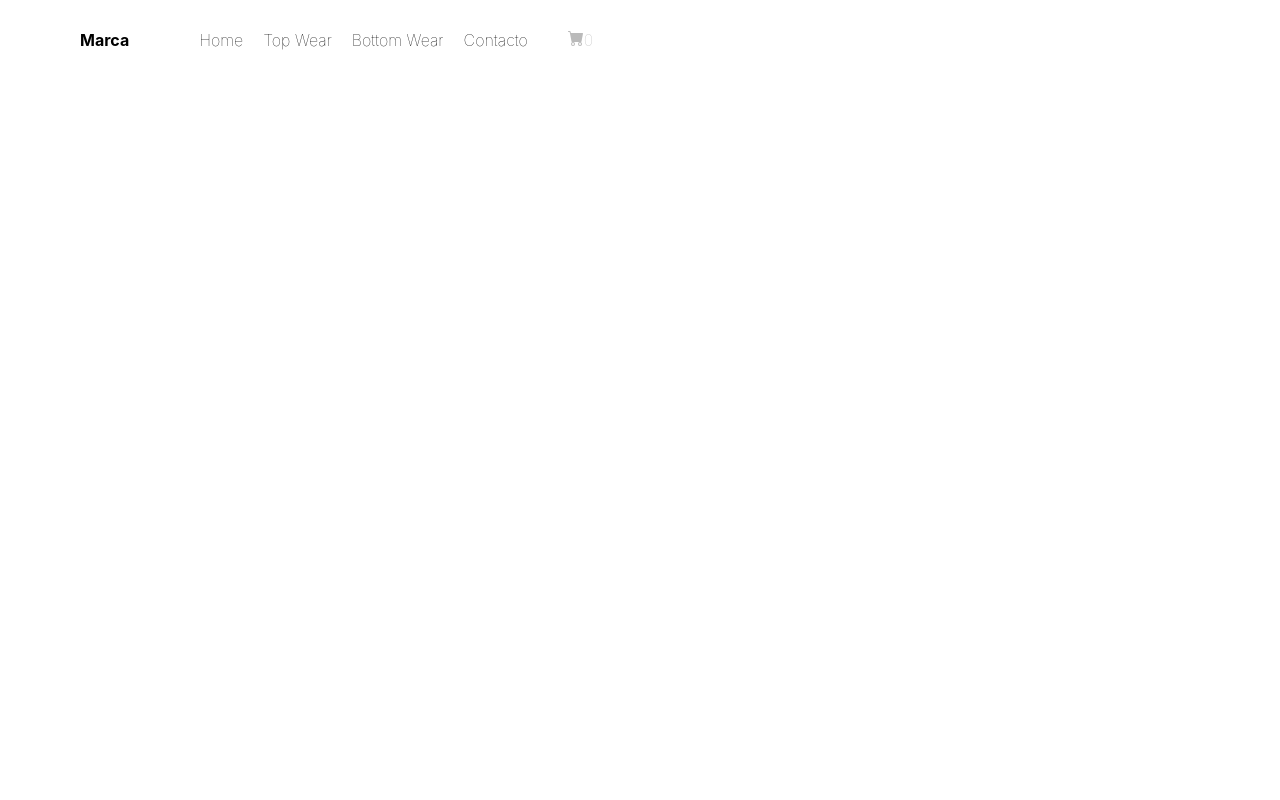
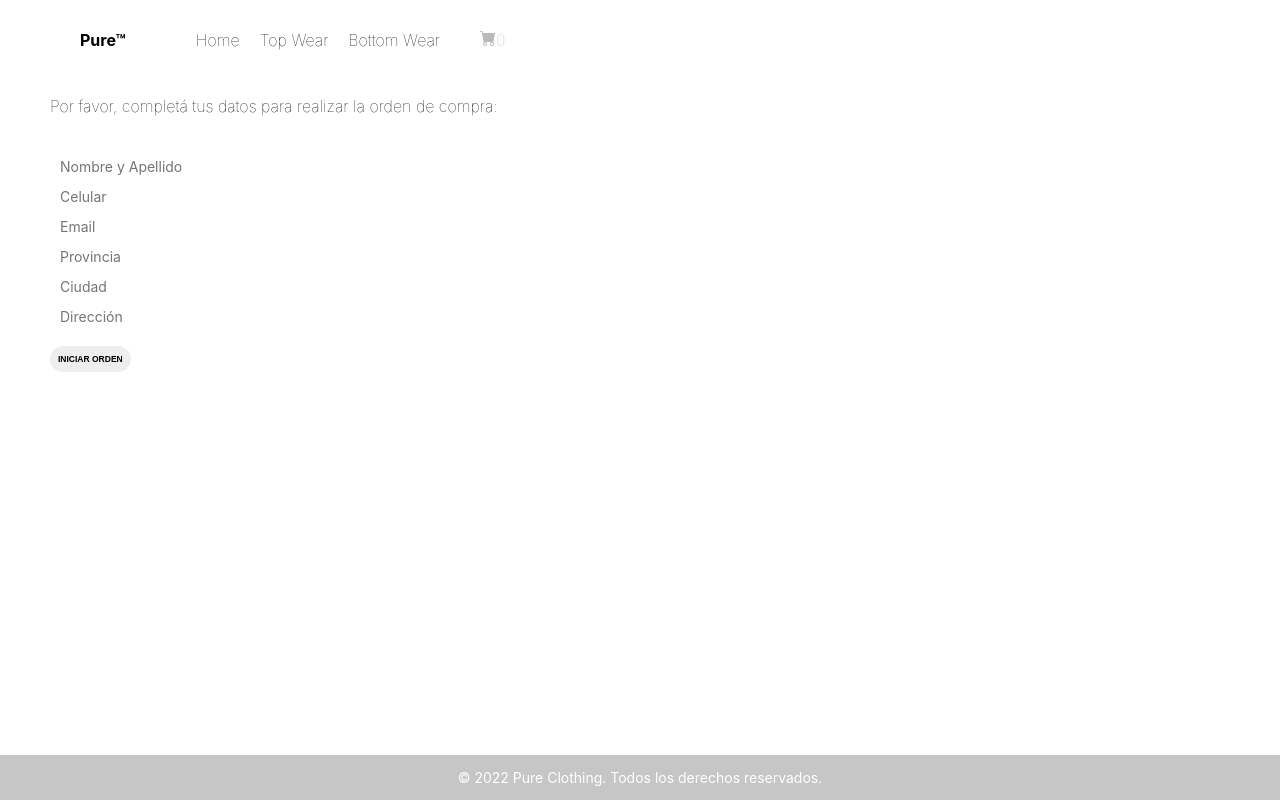
Before and after one commit to dcendoya/e-commerce, a React (Create React App) app: page /checkout in a window 1280 px wide. Built offline with nearby package versions, Linux system fonts and the light colour scheme.

Commit message:
Cambios de estilo en Cart, NavBar

```diff
--- a/src/App.js
+++ b/src/App.js
@@ -1,12 +1,13 @@
 import './App.css';
 import { BrowserRouter, Switch, Route } from 'react-router-dom/cjs/react-router-dom.min';
 import NavBar from './components/NavBar';
+import Footer from './components/Footer';
 import ItemListContainer from './components/ItemListContainer';
 import ItemDetailContainer from './components/ItemDetailContainer';
 import Catalogo from './components/Catalogo';
 import Cart from './components/Cart';
 import CartContext from './components/CartContext';
-import Order from './components/Order';
+import Checkout from './components/Checkout';
 
 function App() {
   return (
@@ -35,11 +36,12 @@ function App() {
                 <Cart />
               </Route>
 
-              {/* ruta orden */}
-              <Route exact path="/order">
-                <Order />
+              {/* ruta checkout */}
+              <Route exact path="/checkout">
+                <Checkout />
               </Route>
-          </Switch>
+            </Switch>
+          <Footer />
         </BrowserRouter>
       </CartContext>
 
--- a/src/components/Cart.jsx
+++ b/src/components/Cart.jsx
@@ -41,10 +41,11 @@ export default function Cart() {
                                     <div className="total-amount">${precioTotal}</div>
                                 </div>
                                 <div className="buttonContainer">
-                                    <Link to={"/order"} className="chekoutButton">Iniciar compra</Link>
+                                    <Link to={"/checkout"} className="chekoutButton">Iniciar compra</Link>
                                 </div>
                             </div>
                     </div>
+                    <div style={{marginTop: "100px"}}></div>
                 </>
             }
         </>
--- a/src/components/Order.jsx
+++ b/src/components/Checkout.jsx
@@ -2,9 +2,9 @@ import React, { useContext, useEffect, useState, useRef } from "react";
 import firebase from "firebase";
 import { contexto } from "./CartContext";
 import { getFirestore } from "../firebase/firebase";
-import "./Order.css";
+import "./Checkout.css";
 
-export default function Order() {
+export default function Checkout() {
 
     const { carrito, clearCart, precioTotal } = useContext(contexto);
 
@@ -60,25 +60,24 @@ export default function Order() {
     return (
 
         <>
-
-            <h3 className="greeting">Por favor, completá tus datos para realizar la orden de compra:</h3>
+            <p className="greeting">Por favor, completá tus datos para realizar la orden de compra:</p>
             <div className="inputContainer">
                 <input type="text" name="nombre" ref={nombreRef} placeholder="Nombre y Apellido" value={val} />
                 <br />
 
-                <input type="text" name="mobile" ref={mobileRef} placeholder="Celular" value={val}/>
+                <input type="text" name="mobile" ref={mobileRef} placeholder="Celular" value={val} />
                 <br />
 
-                <input type="text" name="email" ref={emailRef} placeholder="Email" value={val}/>
+                <input type="text" name="email" ref={emailRef} placeholder="Email" value={val} />
                 <br />
 
-                <input type="text" name="provincia" ref={provinciaRef} placeholder="Provincia" value={val}/>
+                <input type="text" name="provincia" ref={provinciaRef} placeholder="Provincia" value={val} />
                 <br />
 
-                <input type="text" name="ciudad" ref={ciudadRef} placeholder="Ciudad" value={val}/>
+                <input type="text" name="ciudad" ref={ciudadRef} placeholder="Ciudad" value={val} />
                 <br />
 
-                <input type="text" name="direccion" ref={direccionRef} placeholder="Dirección" value={val}/>
+                <input type="text" name="direccion" ref={direccionRef} placeholder="Dirección" value={val} />
                 <br />
 
                 <button onClick={() => handleClick()} className="orderButton">Iniciar orden</button>
@@ -86,10 +85,10 @@ export default function Order() {
 
             <div className="orderIdContainer">
                 {orderId && (
-                <>
-                <p>Tu orden de compra es: <span className="orderId">{orderId}</span></p>
-                <p>¡Gracias por elergirnos!</p>
-                </>)}
+                    <>
+                        <p>Tu orden de compra es: <span className="orderId">{orderId}</span></p>
+                        <p>¡Gracias por elergirnos!</p>
+                    </>)}
             </div>
         </>
     )
--- /dev/null
+++ b/src/components/Footer.css
@@ -0,0 +1,10 @@
+.footer {
+    position: fixed;
+    left: 0;
+    bottom: 0;
+    width: 100%;
+    background-color: #c6c6c6;
+    color: white;
+    text-align: center;
+    font-size: 14px;
+}
--- /dev/null
+++ b/src/components/Footer.jsx
@@ -0,0 +1,12 @@
+import React from "react";
+import "./Footer.css";
+
+export default function Footer (){
+    return (
+        <>
+            <div className="footer">
+                <p>© 2022 Pure Clothing. Todos los derechos reservados.</p>
+            </div>
+        </>
+)
+}
--- a/src/components/NavBar.jsx
+++ b/src/components/NavBar.jsx
@@ -6,12 +6,11 @@ export default function NavBar (){
     return (
         <>
             <div style={{display: "flex", flexDirection: "row"}}>
-                <div style={{padding: "30px", justifyContent: "center", fontWeight: "bolder"}}><Link to={"/"} style={{textDecoration: "none", color:"black"}}>Marca</Link></div>
+                <div style={{padding: "30px", justifyContent: "center", fontWeight: "bolder"}}><Link to={"/"} style={{textDecoration: "none", color:"black"}}>Pure™</Link></div>
                 <ul style={{listStyleType: "none", margin: "0px", padding: "30px", justifyContent: "center"}}>
                     <li style={{display: "inline", padding: "10px"}}><Link to={"/"} style={{textDecoration: "none", color: "black", fontWeight: "lighter"}}>Home</Link></li>
                     <li style={{display: "inline", padding: "10px"}}><Link to={"/catalogo/tops"} style={{textDecoration: "none", color: "black", fontWeight: "lighter"}}>Top Wear</Link></li>
                     <li style={{display: "inline", padding: "10px"}}><Link to={"/catalogo/bottoms"} style={{textDecoration: "none", color: "black", fontWeight: "lighter"}}>Bottom Wear</Link></li>
-                    <li style={{display: "inline", padding: "10px"}}><a href="#" style={{textDecoration: "none", color: "black", fontWeight: "lighter"}}>Contacto</a></li>
                 </ul>
                 <CartIcon style={{display: "inline"}}/>
             </div>
```
Also changed, not shown: src/components/Checkout.css (renamed from src/components/Order.css).
